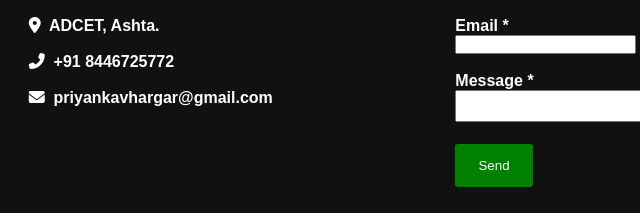
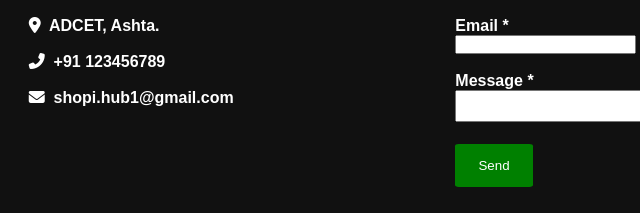
Before and after one commit to https-shopihub-com/shopihub.github.io, a plain HTML site: page index.html in a window 1280 px wide. Shown: the part 1946-2159 px from the top of the page, 418-1058 px from the left. Drawn offline with Linux system fonts and the light colour scheme.

Commit message:
Update index.html

```diff
--- a/index.html
+++ b/index.html
@@ -167,11 +167,11 @@
                     </div><br>
                     <div class="phone">
                         <span class="fas fa-phone-alt"></span>&nbsp
-                        <span class="text">+91 8446725772</span>
+                        <span class="text">+91 123456789</span>
                     </div><br>
                     <div class="email">
                         <span class="fas fa-envelope"></span>&nbsp
-                        <span class="text">priyankavhargar@gmail.com</span>
+                        <span class="text">shopi.hub1@gmail.com</span>
                     </div><br>
                 </div>
             </div>
```
